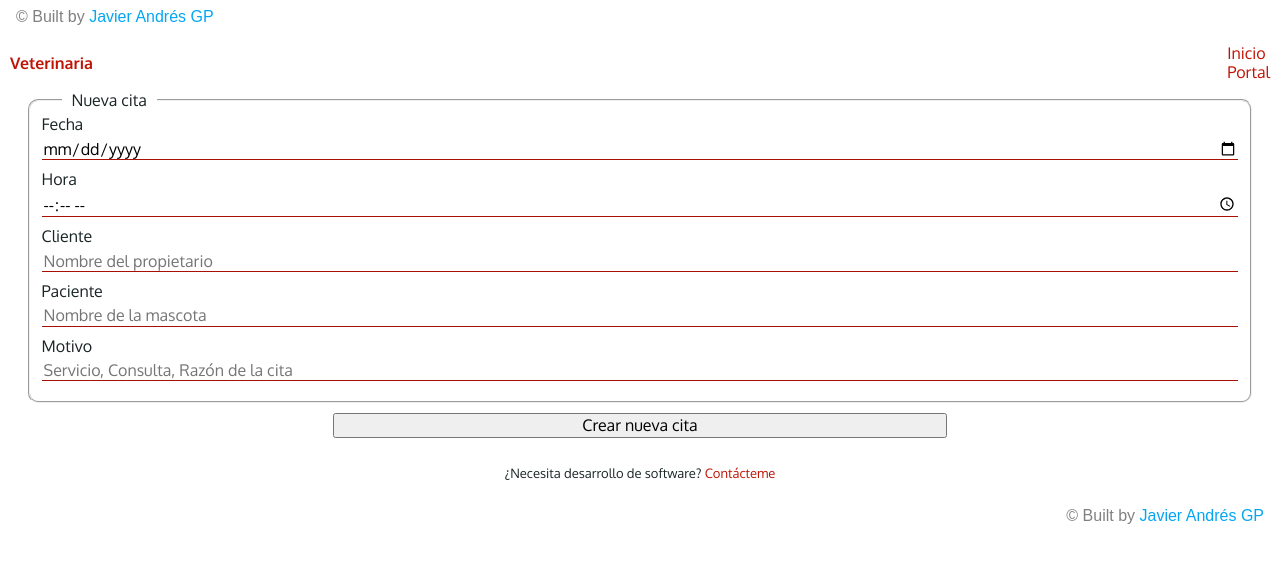
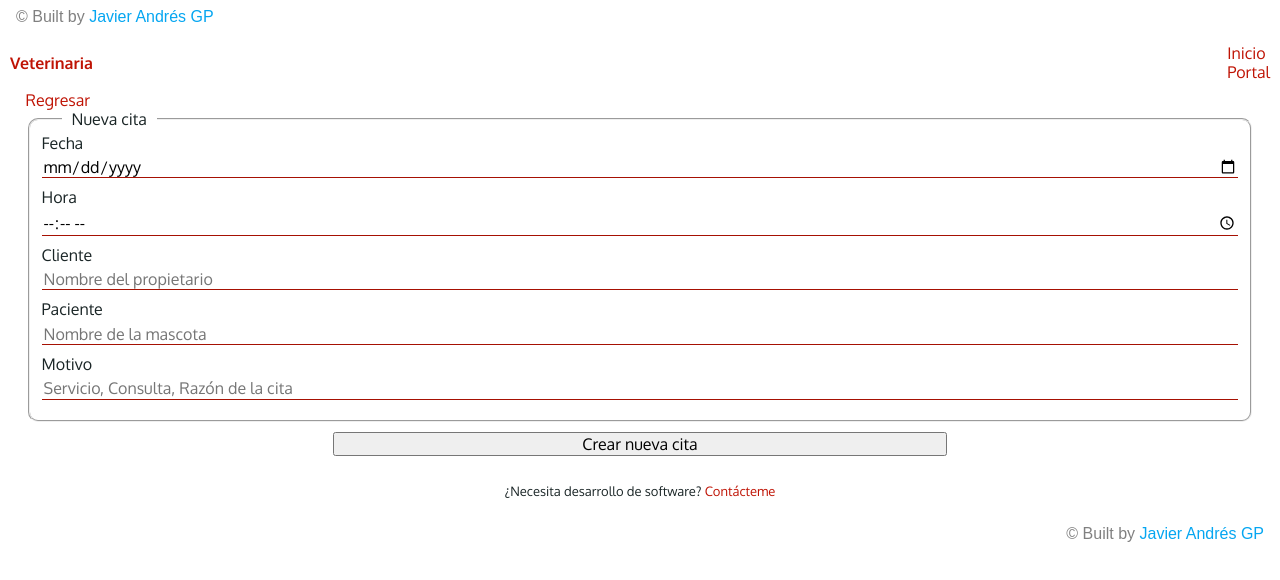
Before and after one commit to javierandres-dev/training-veterinary_fs, a React (Create React App) app in the folder my-app/: page /c-appoinment in a window 1280 px wide. Shown: the top 580 px of the page. Built offline with nearby package versions, Linux system fonts and the light colour scheme; no server answers.

Commit message:
Training

```diff
--- a/my-app/public/index.html
+++ b/my-app/public/index.html
@@ -1,5 +1,5 @@
 <!DOCTYPE html>
-<html lang="es" dir="ltr">
+<html lang="en" dir="ltr">
   <head>
     <meta http-equiv="X-UA-Compatible" content="ie=edge" />
     <meta charset="utf-8" />
--- a/my-app/src/App.js
+++ b/my-app/src/App.js
@@ -4,28 +4,33 @@ import Header from "./components/Header";
 import Home from "./components/Home";
 import Login from "./components/Login";
 import CreateAppoinment from "./components/CreateAppoinment";
+import EditAppoinment from "./components/EditAppoinment";
 import Appoinments from "./components/Appoinments";
 import Footer from "./components/Footer";
 import axiosClient from "./helpers/requests";
 import { GlobalStyle } from "./components/Styles";
 
 function App() {
-  //console.info(process.env.REACT_APP_REST_API_URL);
+  // states app
   const [appoinments, setAppoinments] = useState([]);
+  const [query, setQuery] = useState(true);
+
   useEffect(() => {
+    if (query) {
       const queryApi = () => {
         axiosClient
           .get("/api/v1/appoinments")
           .then((res) => {
-          console.log(res.data);
             setAppoinments(res.data);
+            setQuery(false);
           })
           .catch((error) => {
             console.log(error);
           });
       };
       queryApi();
-  }, []);
+    }
+  }, [query]);
   return (
     <Router>
       <GlobalStyle />
@@ -33,11 +38,26 @@ function App() {
       <Switch>
         <Route exact path="/" component={Home} />
         <Route exact path="/login" component={Login} />
-        <Route exact path="/c-appoinment" component={CreateAppoinment} />
+        <Route
+          exact
+          path="/c-appoinment"
+          component={() => <CreateAppoinment setQuery={setQuery} />}
+        />
         <Route
           exact
           path="/appoinments"
           component={() => <Appoinments appoinments={appoinments} />}
+        />
+        <Route
+          exact
+          path="/e-appoinment/:id"
+          render={(props) => {
+            const appoinment = appoinments.docs.filter(
+              (appoinment) => appoinment._id === props.match.params.id
+            );
+            console.log(appoinment);
+            return <EditAppoinment appoinment={appoinment} />;
+          }}
         />
       </Switch>
       <Footer />
--- a/my-app/src/components/Appoinments.js
+++ b/my-app/src/components/Appoinments.js
@@ -14,8 +14,8 @@ const Appoinments = (props) => {
   console.log(appoinments);
   return (
     <Container>
+      <Link to="/c-appoinment">Nueva cita</Link>
       {appoinments.map((appoinment) => (
-        <Link key={appoinment._id} to="/c-appoinment">
         <Card>
           <Title>Cita</Title>
           <Par>Fecha: {appoinment.date}</Par>
@@ -24,8 +24,8 @@ const Appoinments = (props) => {
           <Par>Paciente: {appoinment.patient}</Par>
           <Par>Motivo: {appoinment.reason}</Par>
           <Par>{appoinment.done.toString()}</Par>
+          <Link to={`/e-appoinment/${appoinment._id}`}>Editar cita</Link>
         </Card>
-        </Link>
       ))}
     </Container>
   );
--- a/my-app/src/components/CreateAppoinment.js
+++ b/my-app/src/components/CreateAppoinment.js
@@ -1,7 +1,10 @@
 import React, { useState } from "react";
+import { withRouter } from "react-router-dom";
+import { Link } from "react-router-dom";
+import axiosClient from "../helpers/requests";
 import { Main, Form, Fieldset, Legend, Label, Input, Button } from "./Styles";
 
-const CreateAppoinment = () => {
+const CreateAppoinment = (props) => {
   const [appoinment, setAppoinment] = useState({
     date: "",
     time: "",
@@ -17,9 +20,20 @@ const CreateAppoinment = () => {
     });
   };
 
+  const newAppoinment = (e) => {
+    e.preventDefault();
+    console.log(appoinment);
+    axiosClient.post("api/v1/appoinments", appoinment).then((res) => {
+      console.log(res);
+      props.setQuery(true);
+      props.history.push("/appoinments");
+    });
+  };
+
   return (
     <Main role="main">
-      <Form>
+      <Link to="/appoinments">Regresar</Link>
+      <Form onSubmit={newAppoinment}>
         <Fieldset>
           <Legend>Nueva cita</Legend>
           <Label htmlFor="date">Fecha</Label>
@@ -57,4 +71,4 @@ const CreateAppoinment = () => {
   );
 };
 
-export default CreateAppoinment;
+export default withRouter(CreateAppoinment);
--- /dev/null
+++ b/my-app/src/components/EditAppoinment.js
@@ -0,0 +1,23 @@
+import React from "react";
+import { withRouter, Link } from "react-router-dom";
+import axiosClient from "../helpers/requests";
+import { Main, Form, Fieldset, Legend, Label, Input, Button } from "./Styles";
+
+const EditAppoinment = (props) => {
+  if (!props.appoinment) {
+    props.history.push("/appoinments");
+    return null;
+  }
+  const { patient } = props.appoinment[0];
+  return (
+    <Main role="main">
+      <Link to="/appoinments">Regresar</Link>
+      <p>from edit .... </p>
+      <p>{patient}</p>
+      <Button type="button">Actualizar</Button>
+      <Button type="button">Eliminar</Button>
+    </Main>
+  );
+};
+
+export default withRouter(EditAppoinment);
--- a/my-app/src/components/Home.js
+++ b/my-app/src/components/Home.js
@@ -1,7 +1,12 @@
 import React from "react";
+import { Main } from "./Styles";
 
 const Home = () => {
-  return <main role="main">home ...</main>;
+  return (
+    <Main role="main">
+      <p>from home...</p>
+    </Main>
+  );
 };
 
 export default Home;
--- a/my-app/src/components/Login.js
+++ b/my-app/src/components/Login.js
@@ -1,7 +1,14 @@
 import React from "react";
+import { Link } from "react-router-dom";
+import { Main } from "./Styles";
 
 const Login = () => {
-  return <main role="main">login....</main>;
+  return (
+    <Main role="main">
+      <p>from login...</p>
+      <Link to="/appoinments">Citas</Link>
+    </Main>
+  );
 };
 
 export default Login;
--- a/my-app/src/components/Styles.js
+++ b/my-app/src/components/Styles.js
@@ -74,7 +74,7 @@ export const color = {
   dark: "#1A2526",
 };
 
-/* MAIN
+/* CONTAINERS
   ============================= */
 export const Main = styled.main`
   width: 96%;
```
Lines whose indentation alone changed are shown as unchanged.
